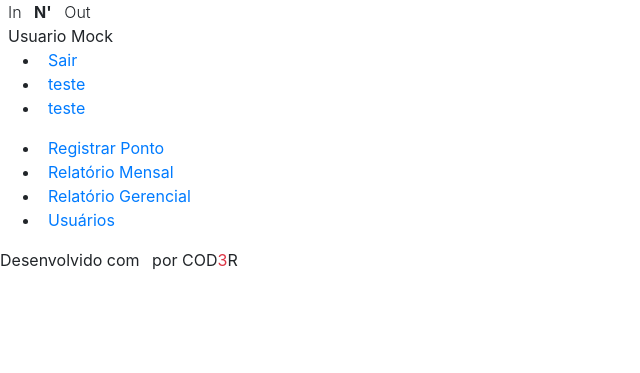
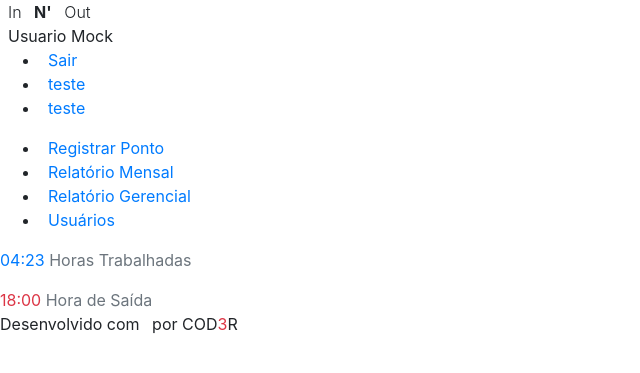
Before and after one commit to oldev1973/innout, a PHP site: template src/views/template/left.php in a window 1280 px wide. Shown: the top 373 px of the page, without its empty margins (0-640 px from the left). Run offline with PHP 8.4, Linux system fonts and the light colour scheme; the template is opened without the code that fills it, so the values that code supplies are empty; some libraries are stand-ins or nearby versions.

Commit message:
widgets menu lateral

```diff
--- a/src/views/day_records.php
+++ b/src/views/day_records.php
@@ -1,3 +1,4 @@
 <main class="content">
     <h1>OK</h1>
+
 </main>
--- a/src/views/template/left.php
+++ b/src/views/template/left.php
@@ -27,4 +27,21 @@
             </li>
         </ul>
     </nav>
+    <div class="sidebar-widgets">
+        <div class="sidebar-widget">
+            <i class="icon icofont-hour-glass text-primary"></i>
+            <div class="info">
+                <span class="main text-primary">04:23</span>
+                <span class="label text-muted">Horas Trabalhadas</span>
+            </div>
+        </div>
+        <div class="division my-3"></div>
+        <div class="sidebar-widget">
+            <i class="icon icofont-ui-alarm text-danger"></i>
+            <div class="info">
+                <span class="main text-danger">18:00</span>
+                <span class="label text-muted">Hora de Saída</span>
+            </div>
+        </div>
+    </div>
 </aside>
```
Also changed, not shown: public/assets/css/template.css.
